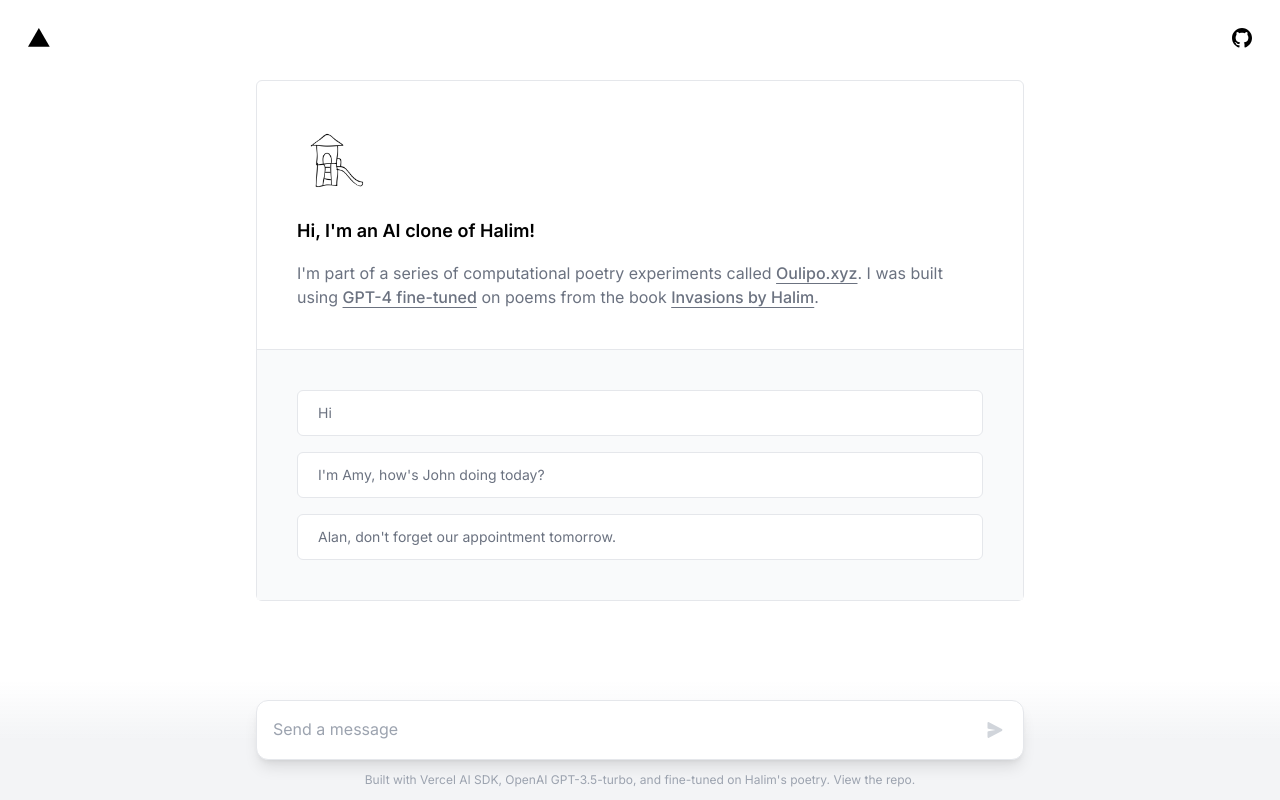
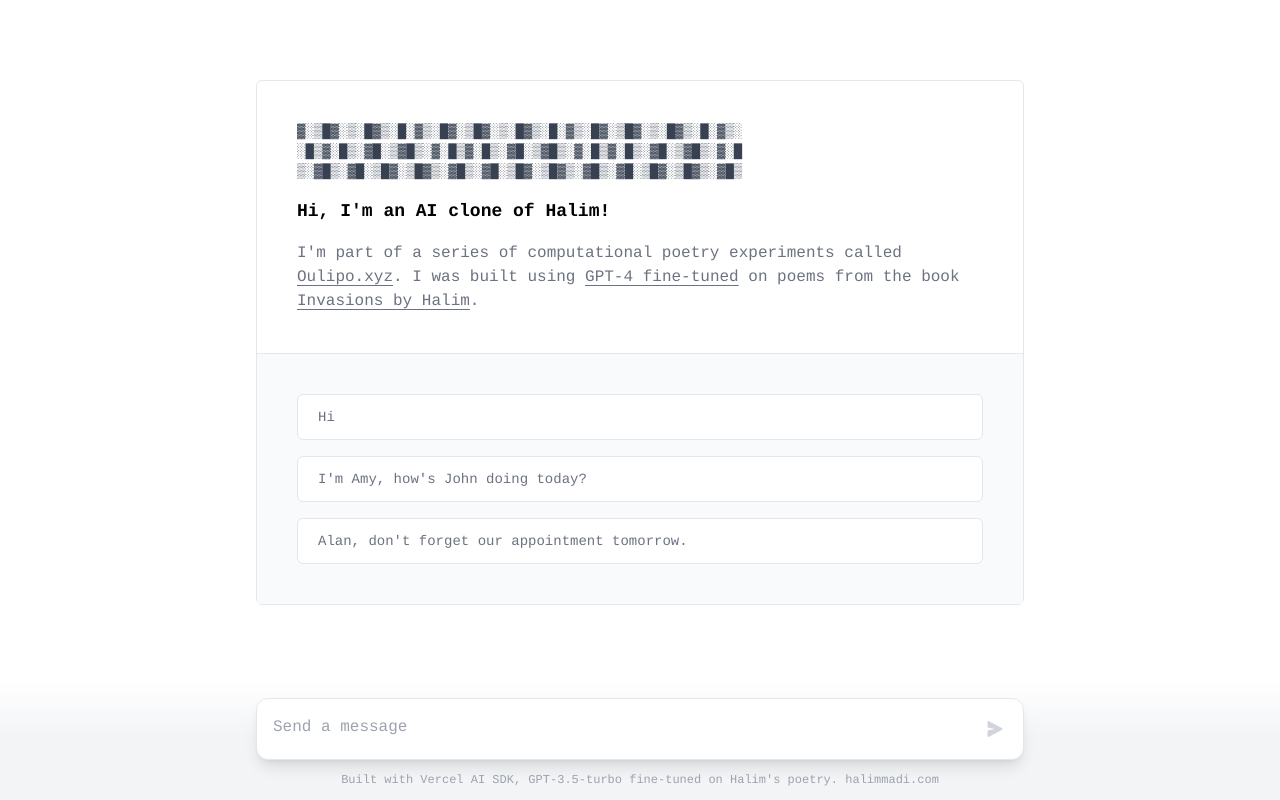
Before and after one commit to madihg/scam-ai-poet, a Next.js app: page / in a window 1280 px wide. Built offline with nearby package versions, Linux system fonts and the light colour scheme.

Commit message:
Update styling: Courier font, remove top icons, add ASCII art header

```diff
--- a/app/layout.tsx
+++ b/app/layout.tsx
@@ -1,11 +1,8 @@
 import './globals.css'
-import { Inter } from 'next/font/google'
 import { Analytics } from '@vercel/analytics/react';
 
-const inter = Inter({ subsets: ['latin'] })
-
 export const metadata = {
-  title: "Whomp – AI bot fine-tuned on Halim Madi's voice to reply to scammers",
+  title: "Whomp – AI bot fine-tuned on Halim Madi's voice to reply to scammers",
   description:
     "Whomp is an AI bot built with the Vercel AI SDK and fine-tuned on Halim Madi's poetry."
 }
@@ -17,7 +14,7 @@
 }) {
   return (
     <html lang="en">
-      <body className={inter.className}>
+      <body style={{ fontFamily: 'Courier, monospace' }}>
         {children}
         <Analytics />
       </body>
--- a/app/page.tsx
+++ b/app/page.tsx
@@ -4,20 +4,21 @@
 import { useChat } from "ai/react";
 import clsx from "clsx";
 import {
-  VercelIcon,
-  GithubIcon,
   LoadingCircle,
   SendIcon,
   UserIcon,
 } from "./icons";
 import Textarea from "react-textarea-autosize";
-import Image from "next/image";
 
 const examples = [
   "Hi",
   "I'm Amy, how's John doing today?",
   "Alan, don't forget our appointment tomorrow.",
 ];
+
+const ASCII_ART = `▓░▒█▓░▒░█▓▒░█░▓▒░█▓░▒█▓░▒░█▓▒░█░▓▒░█▓░▒█▓░▒░█▓▒░█░▓▒░
+░█▒▓░█▒░▓█░▒▓█▒░▓░█▒▓░█▒░▓█░▒▓█▒░▓░█▒▓░█▒░▓█░▒▓█▒░▓░█
+▒░▓█▒░▓█░▒█▓░▒█▓▒░▓█▒░▓█░▒█▓░▒█▓▒░▓█▒░▓█░▒█▓░▒█▓▒░▓█▒`;
 
 export default function Chat() {
   const formRef = useRef<HTMLFormElement>(null);
@@ -35,23 +36,7 @@
   const disabled = isLoading || input.length === 0;
 
   return (
-    <main className="flex flex-col items-center justify-between pb-40">
-      <div className="absolute top-5 hidden w-full justify-between px-5 sm:flex">
-        <a
-          href="https://www.oulipo.xyz"
-          target="_blank"
-          className="rounded-lg p-2 transition-colors duration-200 hover:bg-stone-100 sm:bottom-auto"
-        >
-          <VercelIcon />
-        </a>
-        <a
-          href="https://github.com/madihg/scam-ai-poet"
-          target="_blank"
-          className="rounded-lg p-2 transition-colors duration-200 hover:bg-stone-100 sm:bottom-auto"
-        >
-          <GithubIcon />
-        </a>
-      </div>
+    <main className="flex flex-col items-center justify-between pb-40" style={{ fontFamily: 'Courier, monospace' }}>
       {messages.length > 0 ? (
         messages.map((message, i) => (
           <div
@@ -72,12 +57,7 @@
                 {message.role === "user" ? (
                   <UserIcon />
                 ) : (
-                  <Image
-                    src="/scam-poet.png"
-                    alt="scam-poet"
-                    width={36}
-                    height={36}
-                  />
+                  <span className="text-xs">▓░▒</span>
                 )}
               </div>
               <div className="prose prose-p:leading-relaxed mt-1 w-full break-words">
@@ -89,13 +69,9 @@
       ) : (
         <div className="border-gray-200sm:mx-0 mx-5 mt-20 max-w-screen-md rounded-md border sm:w-full">
           <div className="flex flex-col space-y-4 p-7 sm:p-10">
-            <Image
-              src="/scam-poet.png"
-              alt="scam-poet"
-              width={40}
-              height={40}
-              className="h-20 w-20"
-            />
+            <pre className="text-xs sm:text-sm leading-tight text-gray-700 overflow-hidden whitespace-pre select-none" style={{ fontFamily: 'Courier, monospace' }}>
+{ASCII_ART}
+            </pre>
             <h1 className="text-lg font-semibold text-black">
               Hi, I'm an AI clone of Halim!
             </h1>
@@ -200,25 +176,15 @@
           >
             Vercel AI SDK
           </a>
-          ,{" "}
+          , GPT-3.5-turbo fine-tuned on Halim's poetry.{" "}
           <a
-            href="https://openai.com/blog/gpt-3-5-turbo-fine-tuning-and-api-updates"
+            href="https://www.halimmadi.com"
             target="_blank"
             rel="noopener noreferrer"
             className="transition-colors hover:text-black"
           >
-            OpenAI GPT-3.5-turbo, and fine-tuned
-          </a>{" "}
-          on Halim's poetry.{" "}
-          <a
-            href="https://github.com/madihg/scam-ai-poet"
-            target="_blank"
-            rel="noopener noreferrer"
-            className="transition-colors hover:text-black"
-          >
-            View the repo
+            halimmadi.com
           </a>
-          .
         </p>
       </div>
     </main>
```
